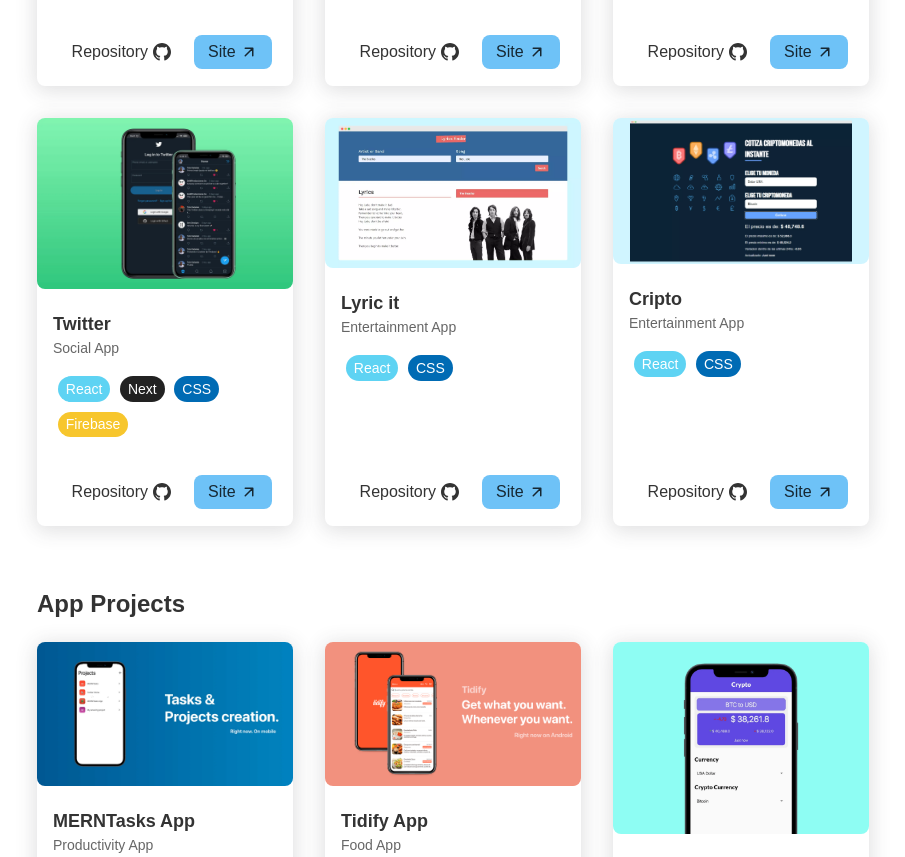
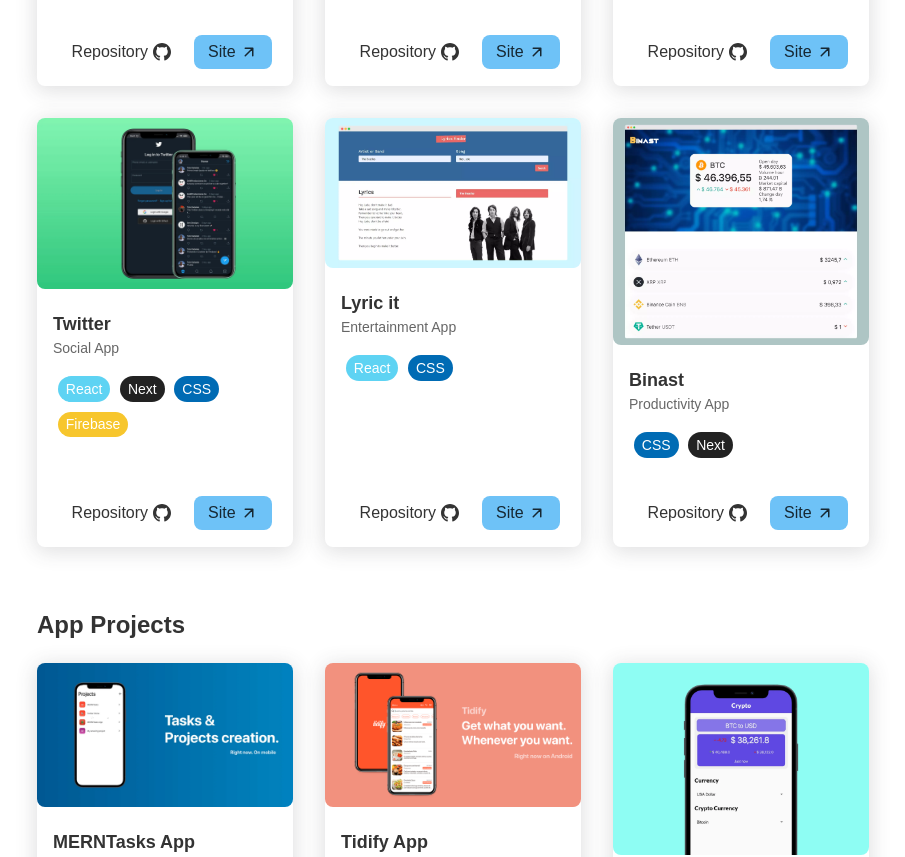
Before and after one commit to tzivigelstein/portfolio, a React (Create React App) app: page / in a window 1280 px wide. Shown: the part 1358-2215 px from the top of the page, without its empty margins (187-1092 px from the left). Built offline with nearby package versions, Linux system fonts and the light colour scheme; no server answers.

Commit message:
Change cripto to binast in projects

```diff
--- a/src/projects.js
+++ b/src/projects.js
@@ -125,14 +125,14 @@ const projects = [
   {
     id: '2NB',
     category: 'web',
-    title: 'Cripto',
-    subtitle: 'Entertainment App',
-    image: './images/CryptoFlyer.webp',
-    repository: 'https://github.com/tzivigelstein/Crypto',
-    site: 'https://crypto-convert.netlify.app/',
+    title: 'Binast',
+    subtitle: 'Productivity App',
+    image: './images/BinastWeb.webp',
+    repository: 'https://github.com/tzivigelstein/Binast',
+    site: 'https://binast.vercel.app/',
     stack: [
-      { id: 'wf', name: 'React', color: '#5ed3f3' },
       { id: 'gG', name: 'CSS', color: '#006bb4' },
+      { id: 'Lx', name: 'Next', color: '#222' },
     ],
   },
 ]
```
Also changed, not shown: public/images/BinastWeb.webp (added).
